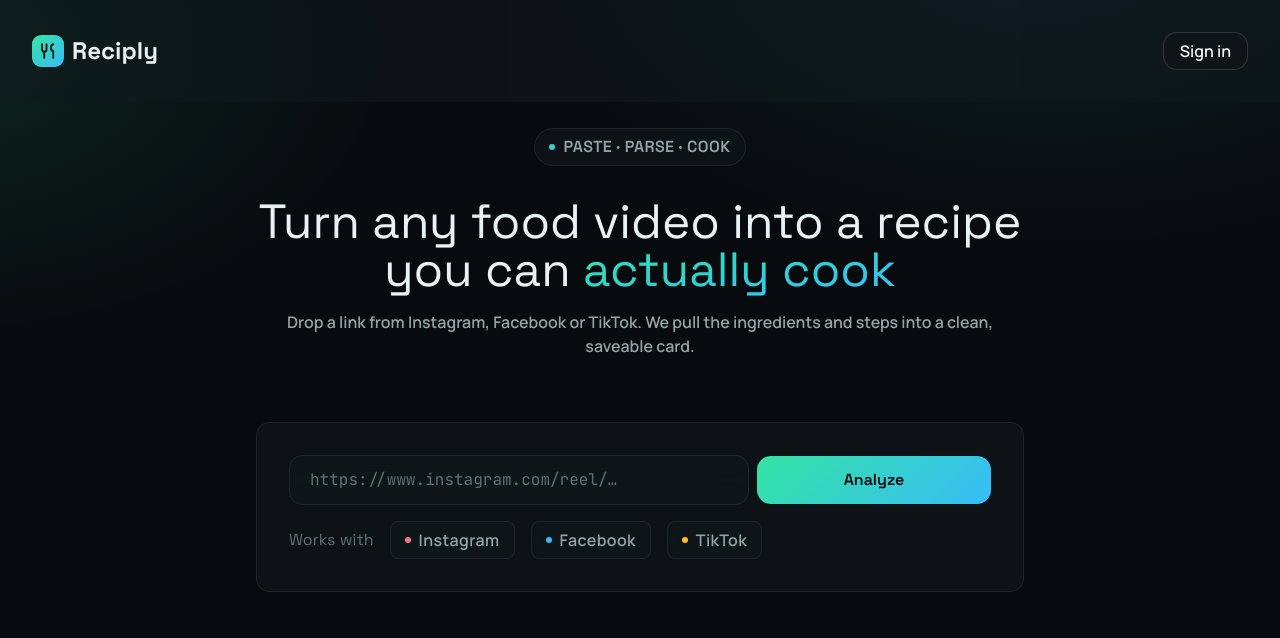
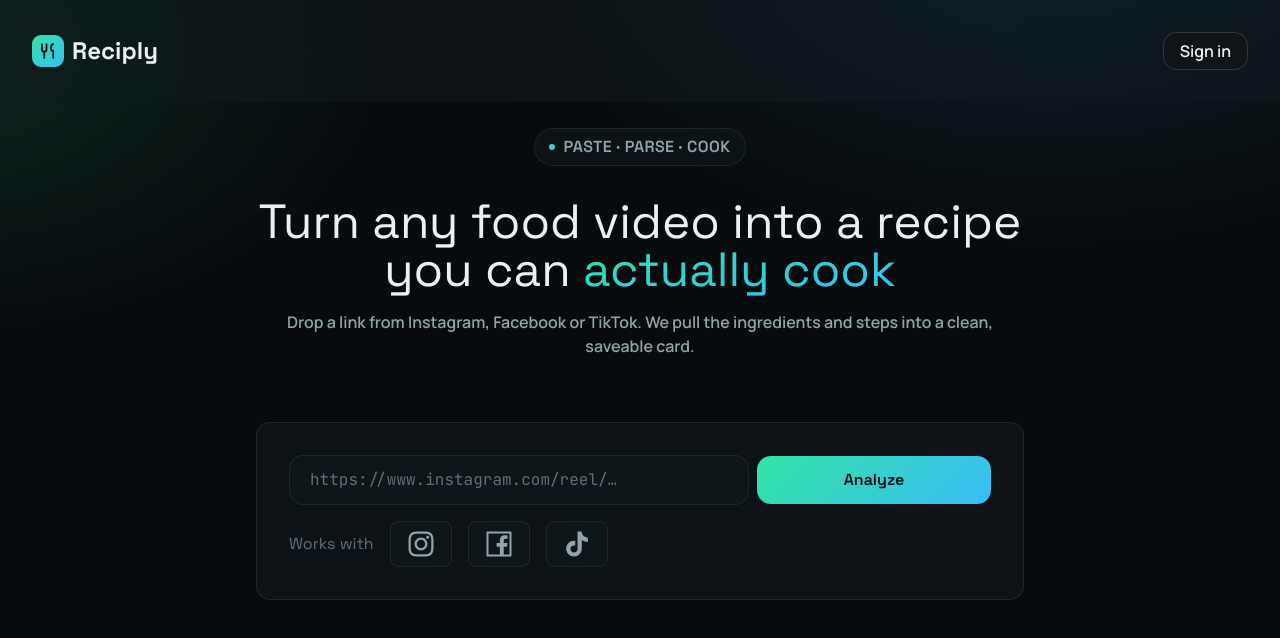
Before and after one commit to jonas-fink/recipe-scraper, a React (Vite) app in the folder recipe-scraper-client/: page / in a window 1280 px wide. Shown: the top 638 px of the page. Built offline with nearby package versions, Linux system fonts and the light colour scheme; no server answers.

Commit message:
added Social Media Icons instead of descriptions to the extractForm

```diff
--- a/recipe-scraper-client/src/components/ExtractForm.tsx
+++ b/recipe-scraper-client/src/components/ExtractForm.tsx
@@ -1,11 +1,28 @@
 import { useState } from 'react';
 import { SocialPill } from './SocialPill';
 import { ScaleLoader } from 'react-spinners';
+import {
+    AiOutlineFacebook,
+    AiOutlineInstagram,
+    AiOutlineTikTok,
+} from 'react-icons/ai';
 
 const socialMedia = [
-    { name: 'Instagram', bgColor: 'bg-danger' },
-    { name: 'Facebook', bgColor: 'bg-azure' },
-    { name: 'TikTok', bgColor: 'bg-warning' },
+    {
+        name: 'Instagram',
+        bgColor: 'bg-danger',
+        icon: <AiOutlineInstagram size={32} />,
+    },
+    {
+        name: 'Facebook',
+        bgColor: 'bg-azure',
+        icon: <AiOutlineFacebook size={32} />,
+    },
+    {
+        name: 'TikTok',
+        bgColor: 'bg-warning',
+        icon: <AiOutlineTikTok size={32} />,
+    },
 ];
 
 export function ExtractForm({
@@ -56,13 +73,12 @@ export function ExtractForm({
 
             <div className="flex items-center gap-4 md:flex-row flex-col">
                 <p className="text-text-subtle">Works with</p>
-                {socialMedia.map((s) => (
-                    <SocialPill
-                        key={s.name}
-                        bgColor={s.bgColor}
-                        name={s.name}
-                    />
-                ))}
+                <div className="flex gap-4">
+                    {' '}
+                    {socialMedia.map((s) => (
+                        <SocialPill key={s.name} icon={s.icon} />
+                    ))}
+                </div>
             </div>
         </div>
     );
--- a/recipe-scraper-client/src/components/SocialPill.tsx
+++ b/recipe-scraper-client/src/components/SocialPill.tsx
@@ -1,16 +1,14 @@
 export type SocialMedia = {
-    name: string;
-    bgColor: string;
+    icon: React.ReactNode;
 };
 
-export function SocialPill({ name, bgColor }: SocialMedia) {
+export function SocialPill({ icon }: SocialMedia) {
     return (
         <div
             className="inline-flex items-center gap-2 rounded-sm border border-border bg-glass px-3.5 py-1.5
                     text-md font-semibold tracking-wide text-text-muted backdrop-blur-md font-sans"
         >
-            <span className={`size-1.5 rounded-full ${bgColor}`} />
-            {name}
+            {icon}
         </div>
     );
 }
```
